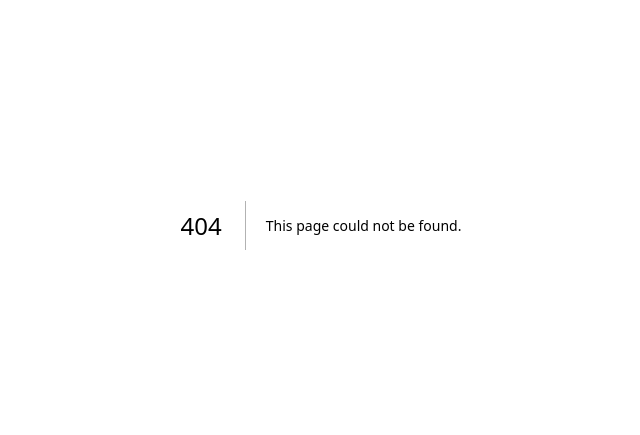
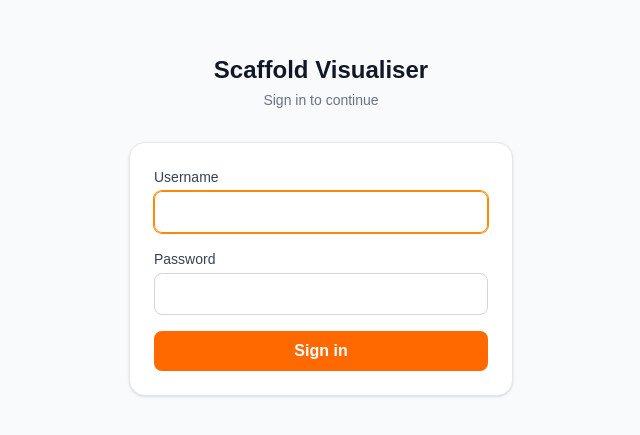
Before and after one commit to jpwhite030/scaffold-visualiser, a Next.js app: page /login in a window 1280 px wide. Before the commit this address had no page. Shown: the part 175-610 px from the top of the page, without its empty margins (319-959 px from the left). Built offline with nearby package versions, Linux system fonts and the light colour scheme; no server answers.

Commit message:
Add username/password login gate
Protects all routes including /api/analyze via Next 16 proxy.ts, so the
public can no longer use the Anthropic API key. Shared credentials + signed
session cookie (HMAC, no external deps).

```diff
--- /dev/null
+++ b/app/login/LoginForm.tsx
@@ -0,0 +1,55 @@
+'use client';
+
+import { useActionState } from 'react';
+import { login } from './actions';
+
+export default function LoginForm() {
+  const [error, action, pending] = useActionState(login, undefined);
+
+  return (
+    <form action={action} className="flex flex-col gap-4">
+      <div>
+        <label htmlFor="username" className="block text-sm font-medium text-gray-700 mb-1">
+          Username
+        </label>
+        <input
+          id="username"
+          name="username"
+          type="text"
+          autoComplete="username"
+          required
+          autoFocus
+          className="w-full rounded-lg border border-gray-300 px-3 py-2 text-gray-900 focus:border-orange-400 focus:outline-none focus:ring-1 focus:ring-orange-400"
+        />
+      </div>
+
+      <div>
+        <label htmlFor="password" className="block text-sm font-medium text-gray-700 mb-1">
+          Password
+        </label>
+        <input
+          id="password"
+          name="password"
+          type="password"
+          autoComplete="current-password"
+          required
+          className="w-full rounded-lg border border-gray-300 px-3 py-2 text-gray-900 focus:border-orange-400 focus:outline-none focus:ring-1 focus:ring-orange-400"
+        />
+      </div>
+
+      {error && (
+        <div className="p-3 bg-red-50 border border-red-200 rounded-lg text-red-700 text-sm">
+          {error}
+        </div>
+      )}
+
+      <button
+        type="submit"
+        disabled={pending}
+        className="w-full rounded-lg bg-orange-500 px-4 py-2 font-semibold text-white transition-colors hover:bg-orange-600 disabled:opacity-60"
+      >
+        {pending ? 'Signing in…' : 'Sign in'}
+      </button>
+    </form>
+  );
+}
--- /dev/null
+++ b/app/login/actions.ts
@@ -0,0 +1,45 @@
+'use server';
+
+import { cookies } from 'next/headers';
+import { redirect } from 'next/navigation';
+import crypto from 'node:crypto';
+import { createSessionToken, SESSION_COOKIE, SESSION_MAX_AGE } from '@/lib/auth';
+
+/** Constant-time string comparison to avoid leaking length/content via timing. */
+function safeEqual(a: string, b: string): boolean {
+  const ab = Buffer.from(a);
+  const bb = Buffer.from(b);
+  return ab.length === bb.length && crypto.timingSafeEqual(ab, bb);
+}
+
+export async function login(_prev: string | undefined, formData: FormData): Promise<string | undefined> {
+  const username = String(formData.get('username') ?? '');
+  const password = String(formData.get('password') ?? '');
+
+  const validUser = process.env.APP_USERNAME ?? '';
+  const validPass = process.env.APP_PASSWORD ?? '';
+
+  if (!validUser || !validPass) {
+    return 'Login is not configured. Set APP_USERNAME and APP_PASSWORD.';
+  }
+  if (!safeEqual(username, validUser) || !safeEqual(password, validPass)) {
+    return 'Incorrect username or password.';
+  }
+
+  const cookieStore = await cookies();
+  cookieStore.set(SESSION_COOKIE, createSessionToken(username), {
+    httpOnly: true,
+    secure: process.env.NODE_ENV === 'production',
+    sameSite: 'lax',
+    path: '/',
+    maxAge: SESSION_MAX_AGE,
+  });
+
+  redirect('/');
+}
+
+export async function logout() {
+  const cookieStore = await cookies();
+  cookieStore.delete(SESSION_COOKIE);
+  redirect('/login');
+}
--- /dev/null
+++ b/app/login/page.tsx
@@ -0,0 +1,22 @@
+import LoginForm from './LoginForm';
+
+export const metadata = {
+  title: 'Sign in — Scaffold Visualiser',
+};
+
+export default function LoginPage() {
+  return (
+    <main className="min-h-screen bg-gray-50 flex flex-col items-center justify-center px-4">
+      <div className="w-full max-w-sm">
+        <div className="text-center mb-8">
+          <h1 className="text-2xl font-bold text-gray-900 mb-1">Scaffold Visualiser</h1>
+          <p className="text-gray-500 text-sm">Sign in to continue</p>
+        </div>
+
+        <div className="bg-white rounded-2xl border border-gray-200 p-6 shadow-sm">
+          <LoginForm />
+        </div>
+      </div>
+    </main>
+  );
+}
--- a/app/page.tsx
+++ b/app/page.tsx
@@ -3,6 +3,7 @@
 import { useCallback, useState } from 'react';
 import { useRouter } from 'next/navigation';
 import { BuildingData } from '@/lib/buildingTypes';
+import { logout } from './login/actions';
 
 const MAX_FILE_BYTES = 10 * 1024 * 1024;
 
@@ -87,6 +88,11 @@ export default function UploadPage() {
 
   return (
     <main className="min-h-screen bg-gray-50 flex flex-col items-center justify-center px-4">
+      <form action={logout} className="absolute top-4 right-4">
+        <button type="submit" className="text-sm text-gray-400 hover:text-gray-600 hover:underline">
+          Sign out
+        </button>
+      </form>
       <div className="w-full max-w-xl">
         <div className="text-center mb-10">
           <h1 className="text-3xl font-bold text-gray-900 mb-2">Scaffold Visualiser</h1>
--- /dev/null
+++ b/lib/auth.ts
@@ -0,0 +1,40 @@
+import crypto from 'node:crypto';
+
+// Shared-login session, signed with AUTH_SECRET. No database or external deps —
+// the cookie value is its own proof (HMAC), so we never store anything server-side.
+
+export const SESSION_COOKIE = 'sv_session';
+export const SESSION_MAX_AGE = 60 * 60 * 24 * 7; // 7 days, in seconds
+
+const SECRET = process.env.AUTH_SECRET ?? '';
+
+function sign(data: string): string {
+  return crypto.createHmac('sha256', SECRET).update(data).digest('base64url');
+}
+
+/** Build a signed token of the form `<base64url(payload)>.<signature>`. */
+export function createSessionToken(username: string): string {
+  const expires = Date.now() + SESSION_MAX_AGE * 1000;
+  const encoded = Buffer.from(`${username}.${expires}`).toString('base64url');
+  return `${encoded}.${sign(encoded)}`;
+}
+
+/** Returns true only if the token is well-formed, correctly signed, and unexpired. */
+export function verifySessionToken(token: string | undefined): boolean {
+  if (!token || !SECRET) return false;
+
+  const [encoded, signature] = token.split('.');
+  if (!encoded || !signature) return false;
+
+  const expected = sign(encoded);
+  const a = Buffer.from(signature);
+  const b = Buffer.from(expected);
+  if (a.length !== b.length || !crypto.timingSafeEqual(a, b)) return false;
+
+  try {
+    const expires = Number(Buffer.from(encoded, 'base64url').toString().split('.')[1]);
+    return Number.isFinite(expires) && Date.now() < expires;
+  } catch {
+    return false;
+  }
+}
--- /dev/null
+++ b/proxy.ts
@@ -0,0 +1,27 @@
+import { NextResponse } from 'next/server';
+import type { NextRequest } from 'next/server';
+import { SESSION_COOKIE, verifySessionToken } from '@/lib/auth';
+
+// Next.js 16: this file used to be `middleware.ts`. It runs on every matched
+// request and blocks anyone without a valid session — including the
+// /api/analyze endpoint, so the Anthropic key can't be used by the public.
+export function proxy(request: NextRequest) {
+  const { pathname } = request.nextUrl;
+  const authed = verifySessionToken(request.cookies.get(SESSION_COOKIE)?.value);
+
+  if (pathname === '/login') {
+    // Already signed in? Skip the login page.
+    return authed ? NextResponse.redirect(new URL('/', request.url)) : NextResponse.next();
+  }
+
+  if (!authed) {
+    return NextResponse.redirect(new URL('/login', request.url));
+  }
+
+  return NextResponse.next();
+}
+
+export const config = {
+  // Run on everything except Next's internal/static assets.
+  matcher: ['/((?!_next/static|_next/image|favicon.ico).*)'],
+};
```
Also changed, not shown: .claude/settings.local.json.
